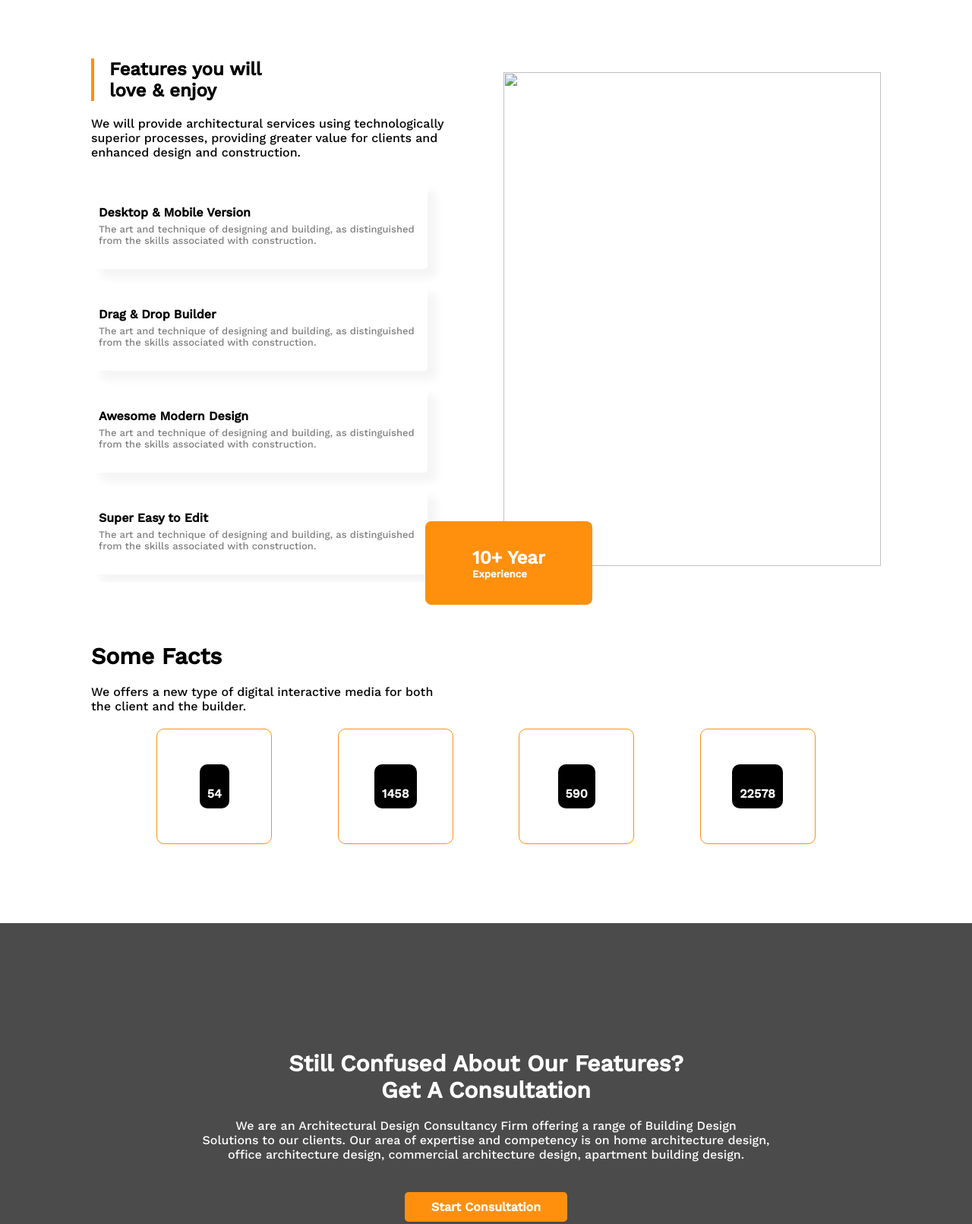
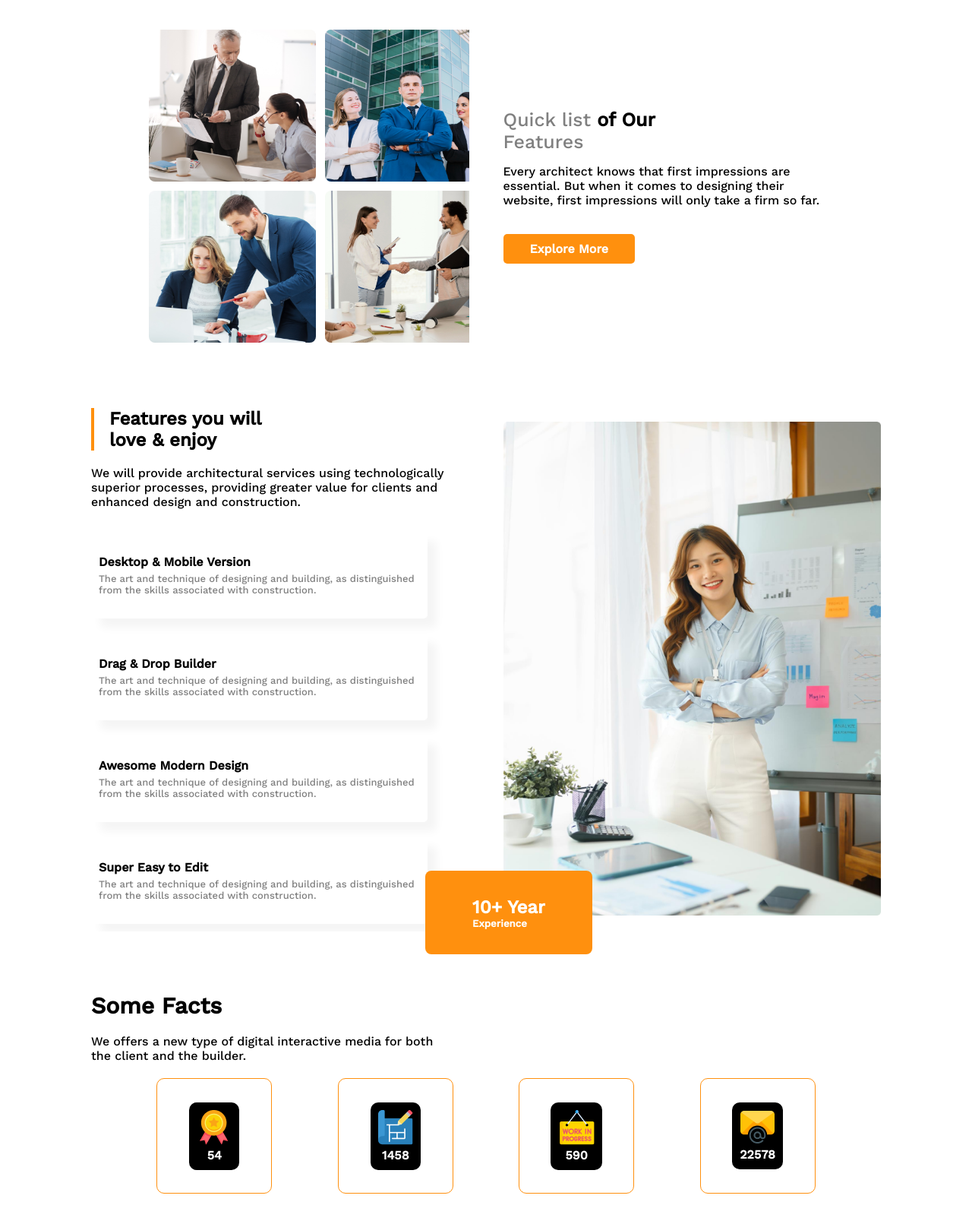
Before and after one commit to Arpitadey88/g3-architects-project, a plain HTML site: page index.html in a window 1280 px wide. Shown: the part 840-2451 px from the top of the page at 76% size. Drawn offline with nearby package versions, Linux system fonts and the light colour scheme; the site is published under a folder, as on GitHub Pages, so addresses that start at the root find nothing.

Commit message:
final commit

```diff
--- a/index.html
+++ b/index.html
@@ -42,7 +42,7 @@
                     <button class="btn-primary">Explore More</button>
                 </div>
                 <div class="banner-img">
-                    <img src="/assets/banner.png" alt="">
+                    <img src="assets/banner.png" alt="">
                 </div>
             </div>
         </div>
@@ -55,10 +55,10 @@
         <section class="main-feature-wrapper">
             <div class="main-feature-content">
                 <div class="feature-img-content">
-                    <img src="/assets/team1.png" alt="">
-                    <img src="/assets/team2.png" alt="">
-                    <img src="/assets/team3.png" alt="">
-                    <img src="/assets/team4.png" alt="">
+                    <img src="assets/team1.png" alt="">
+                    <img src="assets/team2.png" alt="">
+                    <img src="assets/team3.png" alt="">
+                    <img src="assets/team4.png" alt="">
                 </div>
                 <div class="feature-text-content">
                     <h1>Quick list <span class="span-black">of Our</span><br> <span class="
@@ -102,7 +102,7 @@
                     </div>
                 </div>
                 <div class="details-img">
-                    <img src="/assets/architect.png" alt="">
+                    <img src="assets/architect.png" alt="">
                 </div>
                 <div class="experience">
                     <div>
@@ -124,28 +124,28 @@
                 <div class="card-box-wrap">
                     <div class="card-box">
                         <div class="card-inner">
-                            <img src="/assets/icons/ribon.png" alt="">
+                            <img src="assets/icons/ribon.png" alt="">
                             <h4 class="title">54</h4>
                             <p class="text"><small>Awards Winnings</small></p>
                         </div>
                     </div>
                     <div class="card-box">
                         <div class="card-inner">
-                            <img src="/assets/icons/projects.png" alt="">
+                            <img src="assets/icons/projects.png" alt="">
                             <h4 class="title">1458</h4>
                             <p class="text"><small>Projects Finished</small></p>
                         </div>
                     </div>
                     <div class="card-box">
                         <div class="card-inner">
-                            <img src="/assets/icons/customers.png" alt="">
+                            <img src="assets/icons/customers.png" alt="">
                             <h4 class="title">590</h4>
                             <p class="text"><small>Clients Worked</small></p>
                         </div>
                     </div>
                     <div class="card-box">
                         <div class="card-inner">
-                            <img src="/assets/icons/email.png" alt="">
+                            <img src="assets/icons/email.png" alt="">
                             <h4 class="title">22578</h4>
                             <p class="text"><small>Email Send</small></p>
                         </div>
--- a/style.css
+++ b/style.css
@@ -288,7 +288,7 @@
 .get-consultation-section {
     margin: 4rem 0;
     height: 70vh;
-    background-image: url(/assets/consultation.jpg);
+    background-image: url(./assets/consultation.jpg);
     background-repeat: no-repeat;
     background-size: cover;
     background-attachment: fixed;
```
